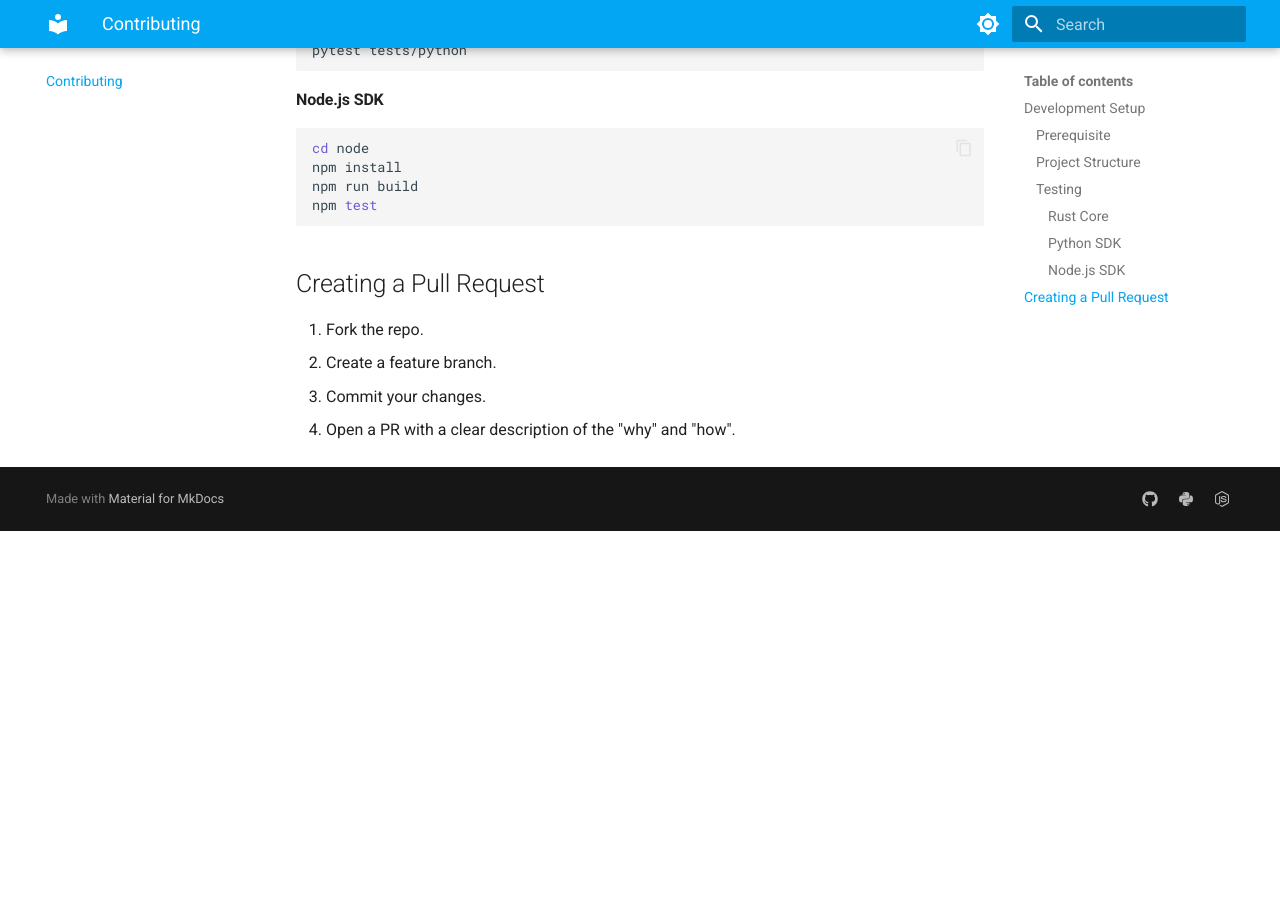
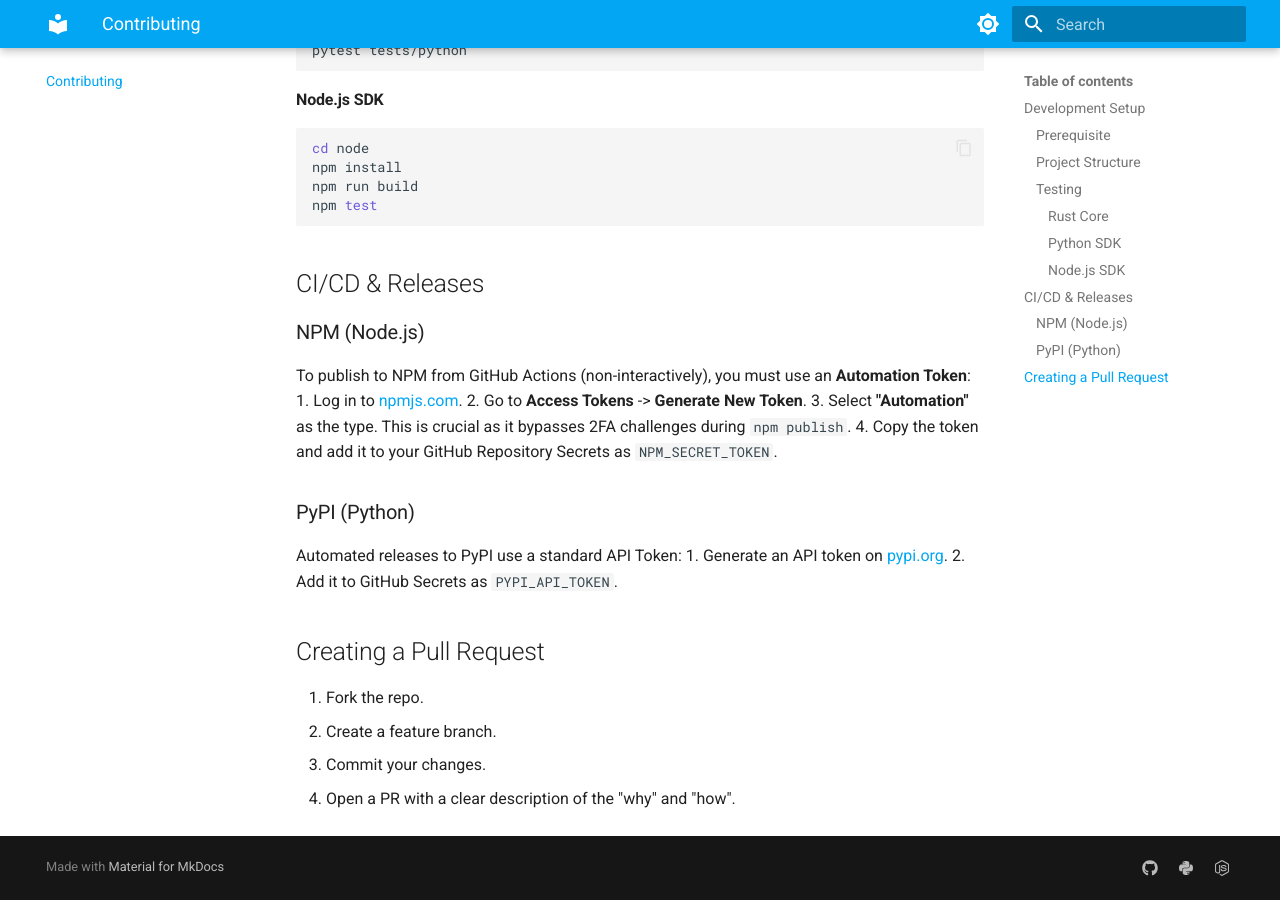
Before and after one commit to GrandpaEJ/Mini_LangChain, an MkDocs documentation site: the page built from docs/contributing.md, in a window 1280 px wide and 900 px high, scrolled down 998 px. Built offline with MkDocs 1.6.1 and Material for MkDocs 9.7.7, drawn with Linux system fonts in a browser that asks for light colours; before the commit the page ends 1529 px from its top, so only the background shows below that.

Commit message:
docs: add instructions for NPM Automation Token to bypass 2FA

````diff
--- a/docs/contributing.md
+++ b/docs/contributing.md
@@ -39,6 +39,20 @@ npm run build
 npm test
 ```
 
+## CI/CD & Releases
+
+### NPM (Node.js)
+To publish to NPM from GitHub Actions (non-interactively), you must use an **Automation Token**:
+1. Log in to [npmjs.com](https://www.npmjs.com/).
+2. Go to **Access Tokens** -> **Generate New Token**.
+3. Select **"Automation"** as the type. This is crucial as it bypasses 2FA challenges during `npm publish`.
+4. Copy the token and add it to your GitHub Repository Secrets as `NPM_SECRET_TOKEN`.
+
+### PyPI (Python)
+Automated releases to PyPI use a standard API Token:
+1. Generate an API token on [pypi.org](https://pypi.org/manage/account/).
+2. Add it to GitHub Secrets as `PYPI_API_TOKEN`.
+
 ## Creating a Pull Request
 1. Fork the repo.
 2. Create a feature branch.
````
